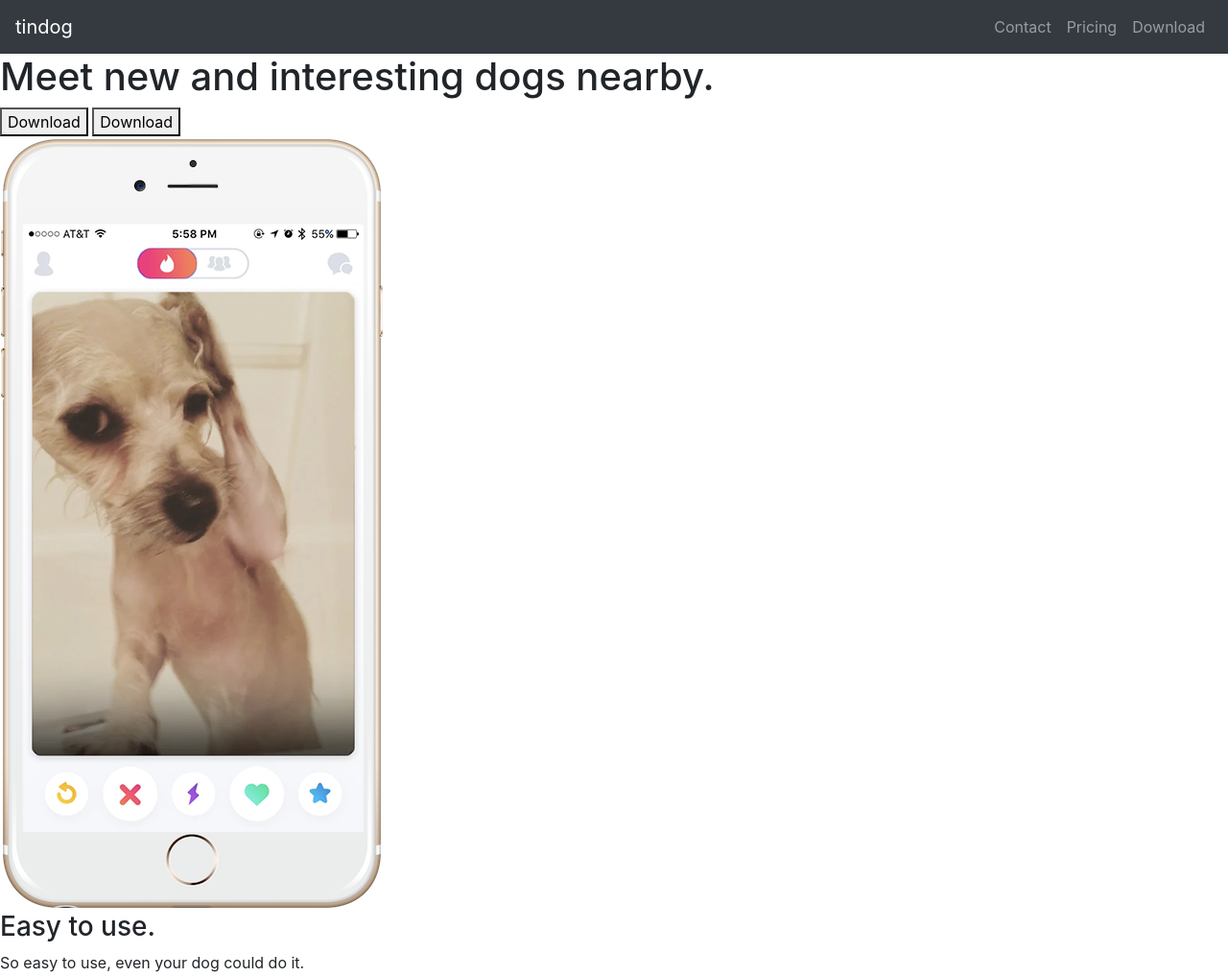
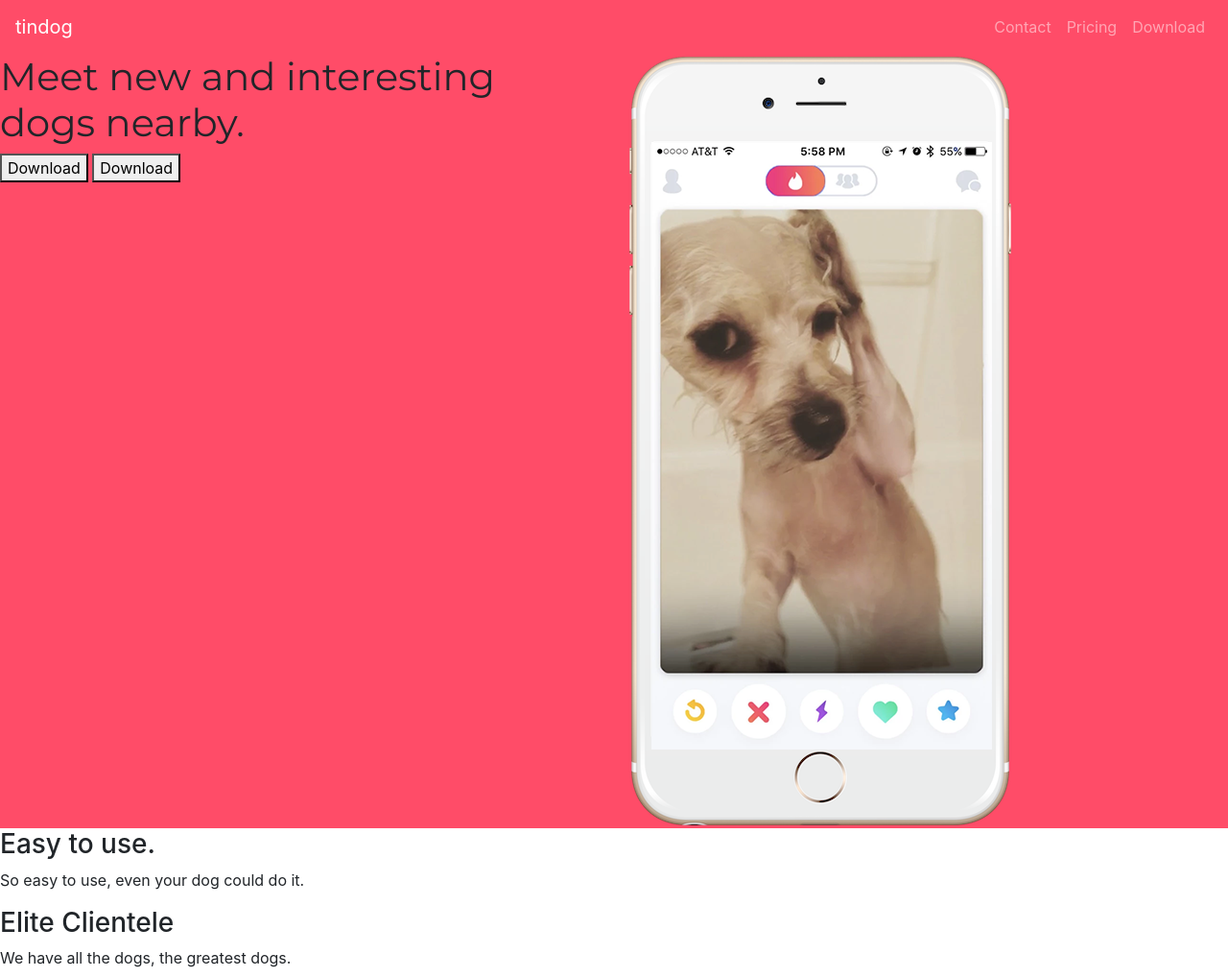
Before and after one commit to NathanaelP/WebDev2019, a plain HTML site: page TinDog-Start-master/index.html in a window 1280 px wide. Shown: the top 1018 px of the page at 96% size. Drawn offline with nearby package versions, Linux system fonts and the light colour scheme.

Commit message:
trying to get Montserrat font to work

```diff
--- a/TinDog-Start-master/css/styles.css
+++ b/TinDog-Start-master/css/styles.css
@@ -0,0 +1,10 @@
+h1 {
+  font-family: "Montserrat";
+  font-weight: 900;
+  font-size: 3rem;
+  line-height: 1.5;
+}
+
+#title {
+  background-color: #ff4c68;
+}
--- a/TinDog-Start-master/index.html
+++ b/TinDog-Start-master/index.html
@@ -9,6 +9,9 @@
   <script src="https://code.jquery.com/jquery-3.3.1.slim.min.js" integrity="sha384-q8i/X+965DzO0rT7abK41JStQIAqVgRVzpbzo5smXKp4YfRvH+8abtTE1Pi6jizo" crossorigin="anonymous"></script>
 <script src="https://cdnjs.cloudflare.com/ajax/libs/popper.js/1.14.3/umd/popper.min.js" integrity="sha384-ZMP7rVo3mIykV+2+9J3UJ46jBk0WLaUAdn689aCwoqbBJiSnjAK/l8WvCWPIPm49" crossorigin="anonymous"></script>
 <script src="https://stackpath.bootstrapcdn.com/bootstrap/4.1.3/js/bootstrap.min.js" integrity="sha384-ChfqqxuZUCnJSK3+MXmPNIyE6ZbWh2IMqE241rYiqJxyMiZ6OW/JmZQ5stwEULTy" crossorigin="anonymous"></script>
+
+<link href="https://fonts.googleapis.com/css?family=Montserrat:100,400,900|Ubuntu" rel="stylesheet">
+
 </head>
 
 <body>
@@ -17,7 +20,7 @@
 
     <!-- Nav Bar -->
 
-    <nav class="navbar navbar-expand-lg navbar-dark bg-dark">
+    <nav class="navbar navbar-expand-lg navbar-dark">
 
      <a class="navbar-brand" href="">tindog</a>
 
@@ -43,15 +46,17 @@
   </nav>
 
     <!-- Title -->
+<div class="row">
+  <div class="col-lg-6">
+    <h1>Meet new and interesting dogs nearby.</h1>
+    <button type="button">Download</button>
+    <button type="button">Download</button>
+  </div>
+  <div class="col-lg-6">
+    <img src="images/iphone6.png" alt="iphone-mockup">
+  </div>
+</div>
 
-    <div>
-      <h1>Meet new and interesting dogs nearby.</h1>
-      <button type="button">Download</button>
-      <button type="button">Download</button>
-    </div>
-    <div>
-      <img src="images/iphone6.png" alt="iphone-mockup">
-    </div>
 
   </section>
 
```
